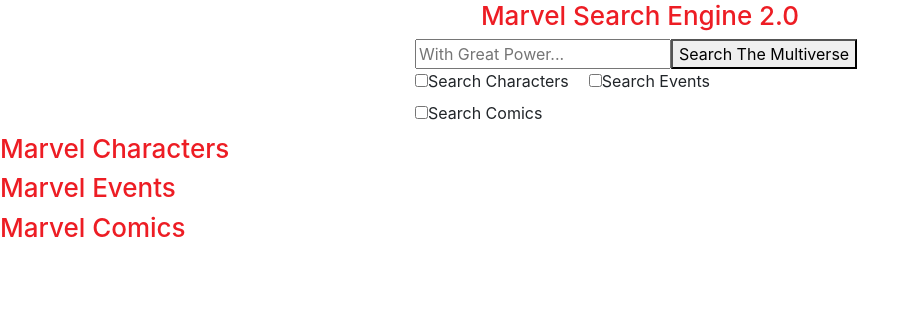
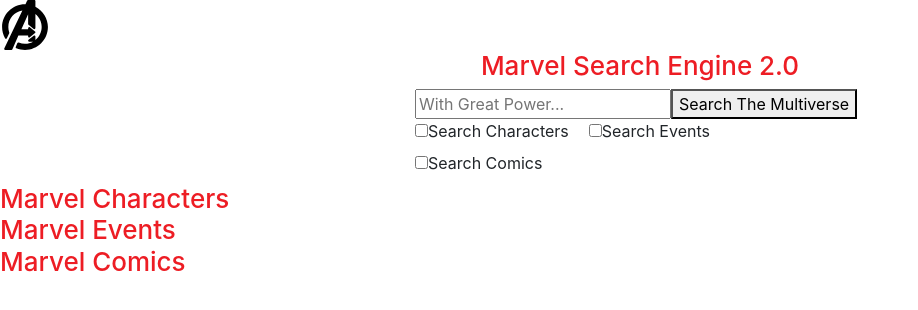
Before and after one commit to AEDesigns/Marvel-React-Portal, a React (Create React App) app: page / in a window 1280 px wide. Shown: the top 310 px of the page, without its empty margins (0-918 px from the left). Built offline with nearby package versions, Linux system fonts and the light colour scheme.

Commit message:
Add Spinning Logo

```diff
--- a/src/App.css
+++ b/src/App.css
@@ -9,9 +9,10 @@
   color: #ed1d24;
 }
 
-.App-header-2 {
-  font-size: calc(10px + 2vmin);
-  color: #ed1d24;
+.App-header-2,
+.App-header-3,
+.App-header-4 {
+  display: none;
 }
 
 .api-input {
@@ -45,7 +46,30 @@
   word-break: break-all;
 }
 
+/* Checkboxes */
+.labelly {
+  padding-right: 20px;
+}
 
+.app-head-2,
+.app-head-3,
+.app-head-4 {
+  display: inline;
+  font-size: calc(10px + 2vmin);
+  color: #ed1d24;
+}
+
+/* Logo Styles */
+.Avengers-logo {
+  height: 50px;
+  width: 50px;
+  animation-name: App-logo-spin;
+  animation-duration: 5000ms;
+  animation-iteration-count: infinite;
+  animation-timing-function: linear;
+}
+
+/* Animations */
 @keyframes App-logo-spin {
   from {
     transform: rotate(0deg);
@@ -55,7 +79,3 @@
     transform: rotate(360deg);
   }
 }
-
-.labelly {
-  padding-right: 20px;
-}
--- a/src/App.js
+++ b/src/App.js
@@ -2,6 +2,7 @@
 import './App.css';
 import CustomCard from './components/Card';
 import Checkboxes from '../src/components/Checkbox';
+import AvengersLogo from './components/Logo'
 const createMarvelString = (baseUrl, endpoint, inputValue, myApiKey) => baseUrl + endpoint + encodeURI(inputValue) + myApiKey
 const baseURL = "https://gateway.marvel.com/v1/public/"
 const myApiKey = 1234569;
@@ -77,6 +78,7 @@
   render() {
     return (
       <div>
+        <AvengersLogo />
         <h1 className="App-header-1">{this.state.title}</h1>
         <div className="do-it-all">
           <form>
@@ -85,25 +87,25 @@
           </form>
           <Checkboxes />
         </div>
-        <h2 className="App-header-2 api-header">Marvel Characters</h2>
+        <h2 className='App-header-2 app-head-2 api-header'>Marvel Characters</h2>
         <div class="row">
           {this.state.charactersApi.map((e, index) => {
             return <CustomCard key={index} title={e.title} img={e.thumbnail.path} body={e.description} />
           })}
         </div>
-        <h2 className="App-header-2 api-header">Marvel Events</h2>
+        <h2 className="App-header-3 app-head-3 api-header">Marvel Events</h2>
         <div class="row">
           {this.state.eventsApi.map((e, index) => {
             return <CustomCard key={index} title={e.title} img={e.thumbnail.path} body={e.description} />
           })}
         </div>
-        <h2 className="App-header-2 api-header">Marvel Comics</h2>
+        <h2 className="App-header-4 app-head-4 api-header">Marvel Comics</h2>
         <div class="row">
           {this.state.comicsApi.map((e, index) => {
             return <CustomCard key={index} title={e.title} img={e.thumbnail.path} body={e.description} />
           })}
         </div>
-      </div>
+      </div >
     )
   }
 }
--- a/src/components/Checkbox.js
+++ b/src/components/Checkbox.js
@@ -7,7 +7,25 @@
         this.state = {
             Character: 'Search Characters',
             Events: 'Search Events',
-            Comics: 'Search Comics'
+            Comics: 'Search Comics',
+            characterBool: true,
+            eventBool: false,
+            comicBool: false
+        }
+
+        this.Charfunc = this.Charfunc.bind(this)
+    }
+
+    Charfunc() {
+        if (this.state.characterBool === true) {
+            this.setState({
+                characterBool: false
+            })
+        } else {
+            this.setState({
+                characterBool: true
+            })
+            console.log(this.state.characterBool)
         }
     }
 
@@ -16,7 +34,7 @@
             <div className="container">
                 <div class="row">
                     <div>
-                        <input id="characters" type="checkbox" /><label class="labelly" for="characters">{this.state.Character}</label>
+                        <input id="characters" type="checkbox" onChange={this.Charfunc} /><label class="labelly" for="characters">{this.state.Character}</label>
                     </div>
                     <div>
                         <input id="comics" type="checkbox" label="Comics" /><label class="labelly" for="comics">{this.state.Events}</label>
--- /dev/null
+++ b/src/components/Logo.js
@@ -0,0 +1,11 @@
+import React from 'react';
+import Logo from '../assets/avengers.svg'
+import '../App.css'
+
+console.log(Logo)
+
+const AvengersLogo = props => {
+    return <img src={Logo} class="Avengers-logo App-logo-spin" alt="Avengers Logo" />
+}
+
+export default AvengersLogo
```
Also changed, not shown: public/index.html (+11 -4 lines), src/assets/avengers.svg (added).
